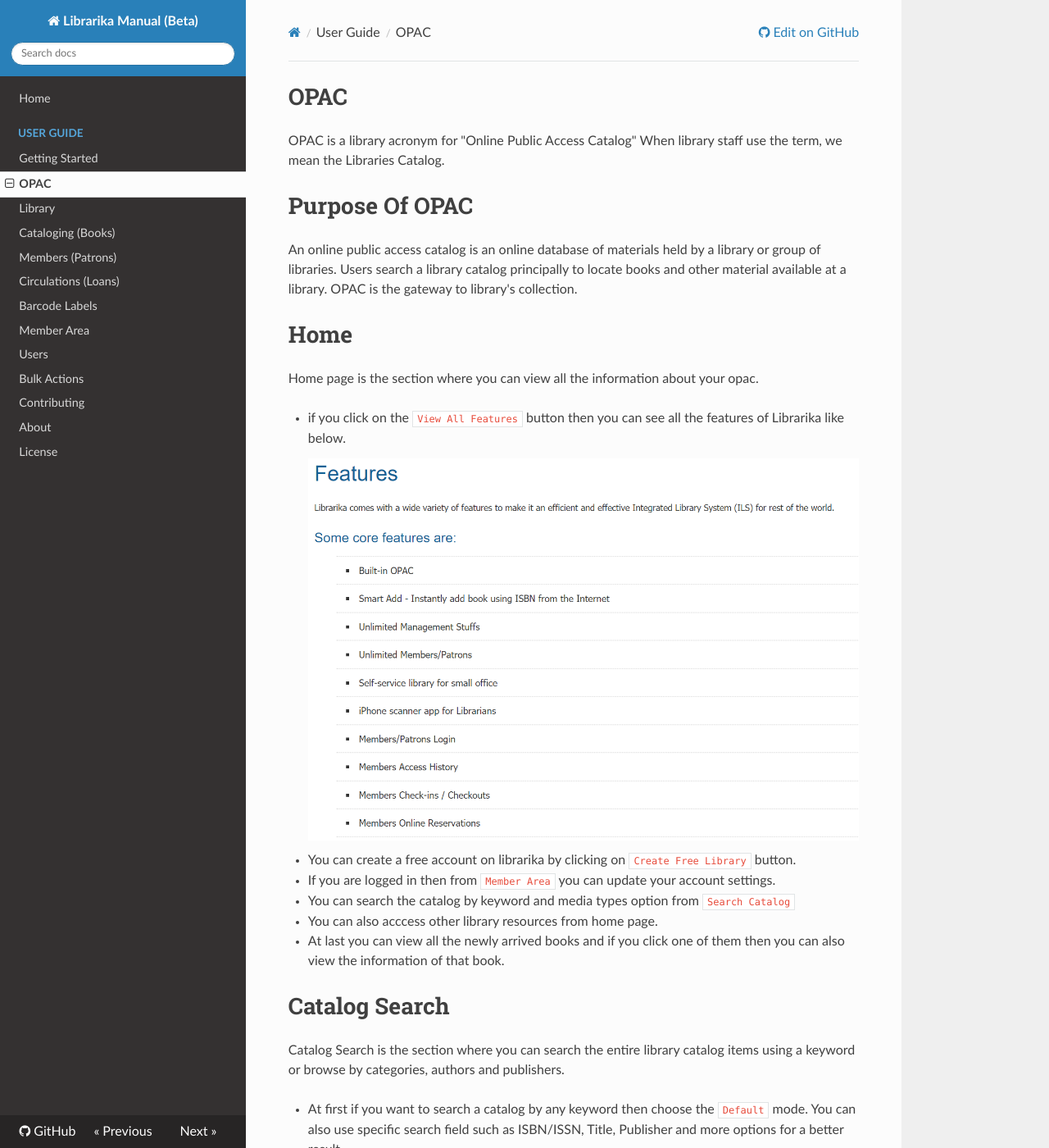
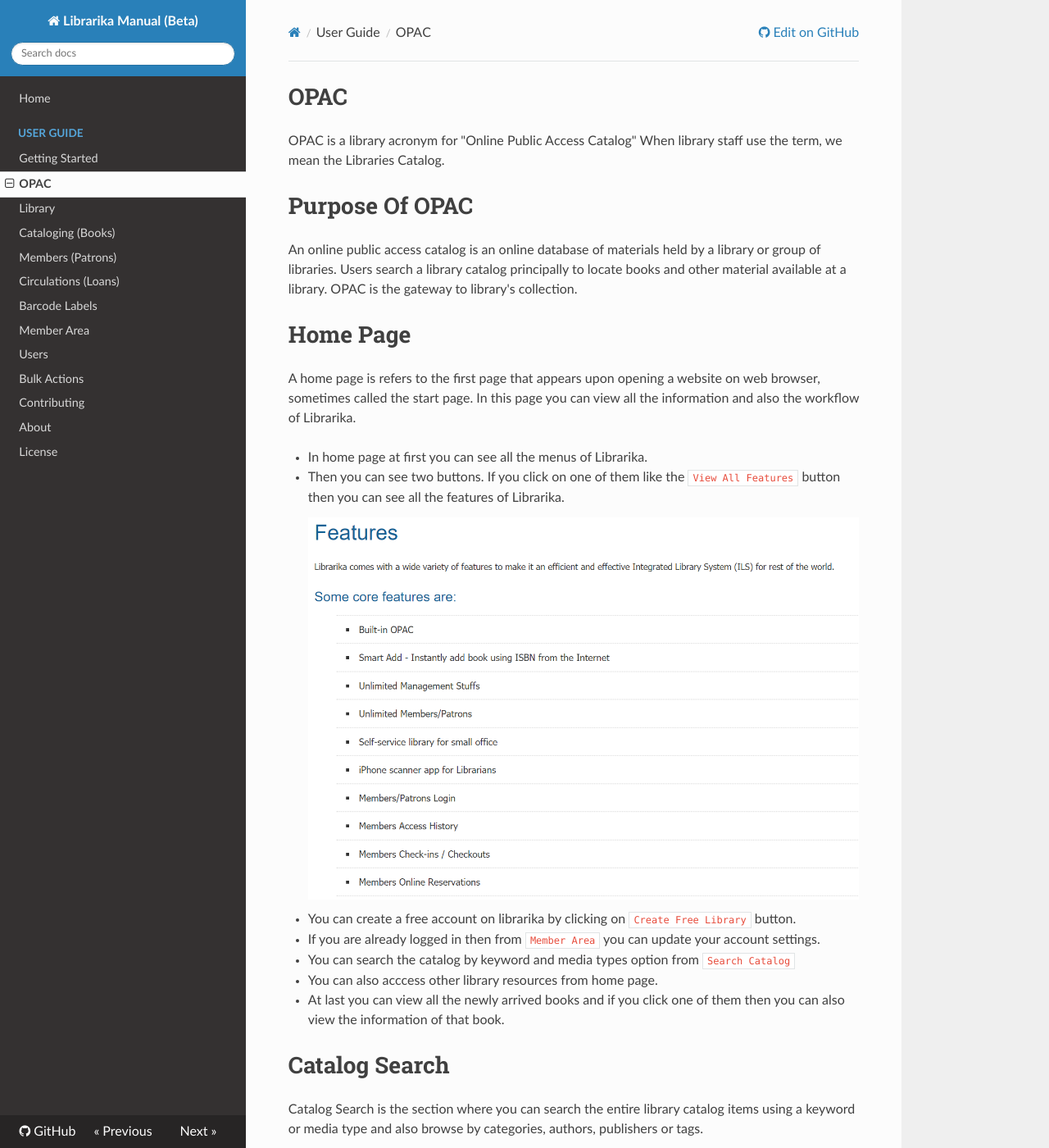
Before and after one commit to Librarika/manual, an MkDocs documentation site: the page built from docs/opacs.md, in a window 1280 px wide and 1400 px high. Shown: the whole window at 82% size. Built offline with MkDocs 1.6.1, drawn with Linux system fonts in a browser that asks for light colours; nearby versions of some CDN libraries; old or Windows-style settings are respelled for this version of MkDocs; some of the changed text lies outside the part shown.

Commit message:
- updated circulation section - add multiple copy at cataloging section - updated opacs section - updated barcode lebels section

```diff
--- a/docs/opacs.md
+++ b/docs/opacs.md
@@ -6,16 +6,17 @@
 
 An online public access catalog is an online database of materials held by a library or group of libraries. Users search a library catalog principally to locate books and other material available at a library. OPAC is the gateway to library's collection.
 
-# Home
+# Home Page
 
-Home page is the section where you can view all the information about your opac.
+A home page is refers to the first page that appears upon opening a website on web browser, sometimes called the start page. In this page you can view all the information and also the workflow of Librarika.
 
-* if you click on the `View All Features` button then you can see all the features of Librarika like below.
+* In home page at first you can see all the menus of Librarika.
+* Then you can see two buttons. If you click on one of them like the `View All Features` button then you can see all the features of Librarika.
 
 	![OPAC home page](img/opac_home_view_feature1.png)
 
 * You can create a free account on librarika by clicking on `Create Free Library` button.
-* If you are logged in then from `Member Area` you can update your account settings.
+* If you are already logged in then from `Member Area` you can update your account settings.
 * You can search the catalog by keyword and media types option from `Search Catalog`
 * You can also acccess other library resources from home page.
 * At last you can view all the newly arrived books and if you click one of them then you can also view the information of that book.
@@ -23,7 +24,7 @@
 
 # Catalog Search
 
-Catalog Search is the section where you can search the entire library catalog items using a keyword or browse by categories, authors and publishers.
+Catalog Search is the section where you can search the entire library catalog items using a keyword or media type and also browse by categories, authors, publishers or tags.
 
 * At first if you want to search a catalog by any keyword then choose the `Default` mode. You can also use specific search field such as ISBN/ISSN, Title, Publisher and more options for a better result.
 
@@ -44,6 +45,10 @@
 * You can browse the catalog by publishers if you click on `Publishers`
 
 	![OPAC catalog page](img/opac_catalog_search_publishers.png)
+
+* You can browse the catalog by tags if you click on `Tags`
+
+	![OPAC catalog page](img/opac_catalog_search_tags.png)
 
 * You can also clear your searching history if you click on the `Clear` button.
 
```
Also changed, not shown: other parts of docs/opacs.md (+1 -1 lines), docs/barcode-labels.md (+12 -0 lines), docs/cataloging.md (+22 -0 lines), docs/circulations.md (+4 -0 lines), docs/img/catalog-item-multiple-copies-button.png (added), docs/img/catalog-item-multiple-copies-section.png (added), docs/img/opac_catalog_search_tags.png (added).
